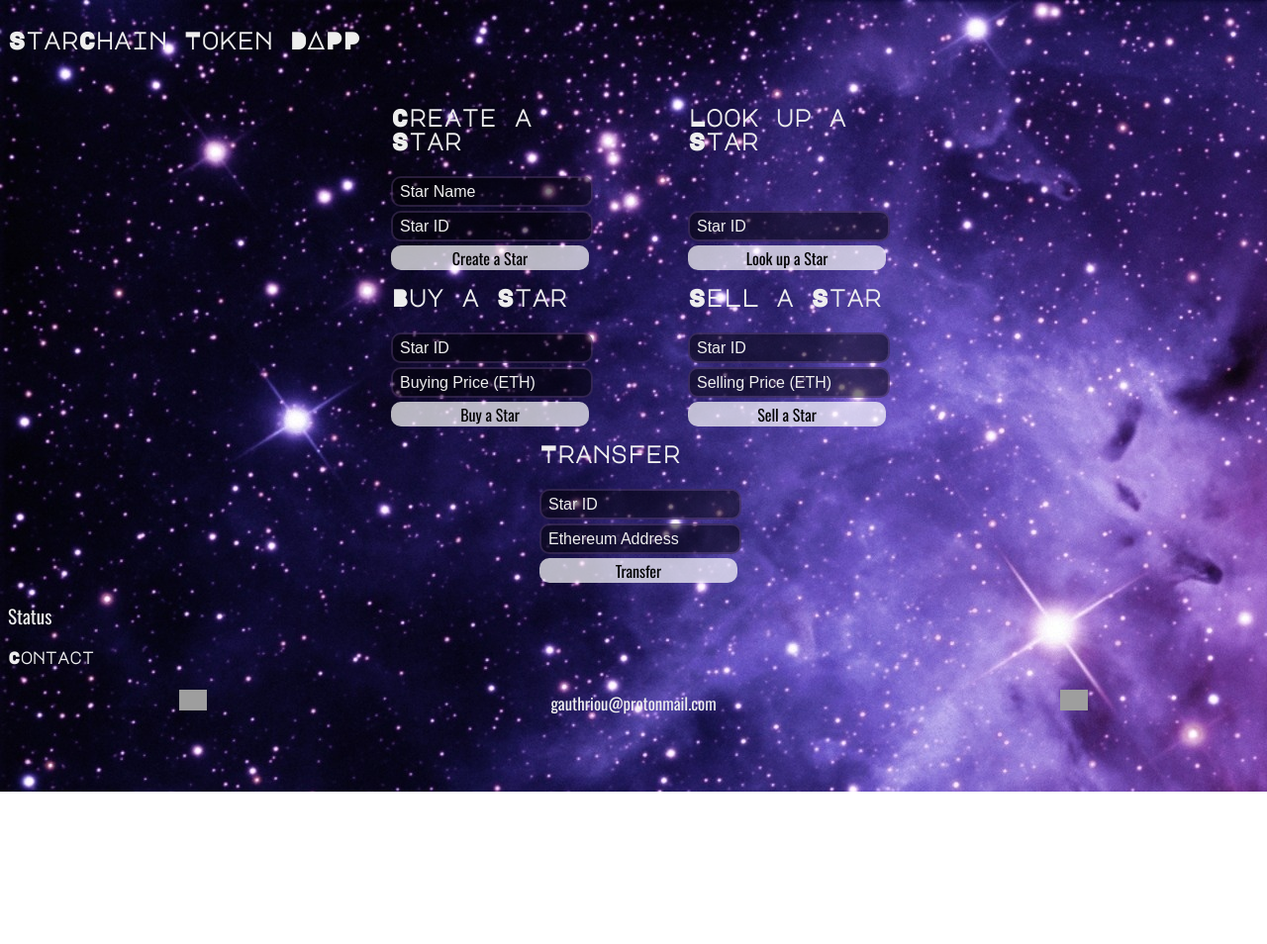
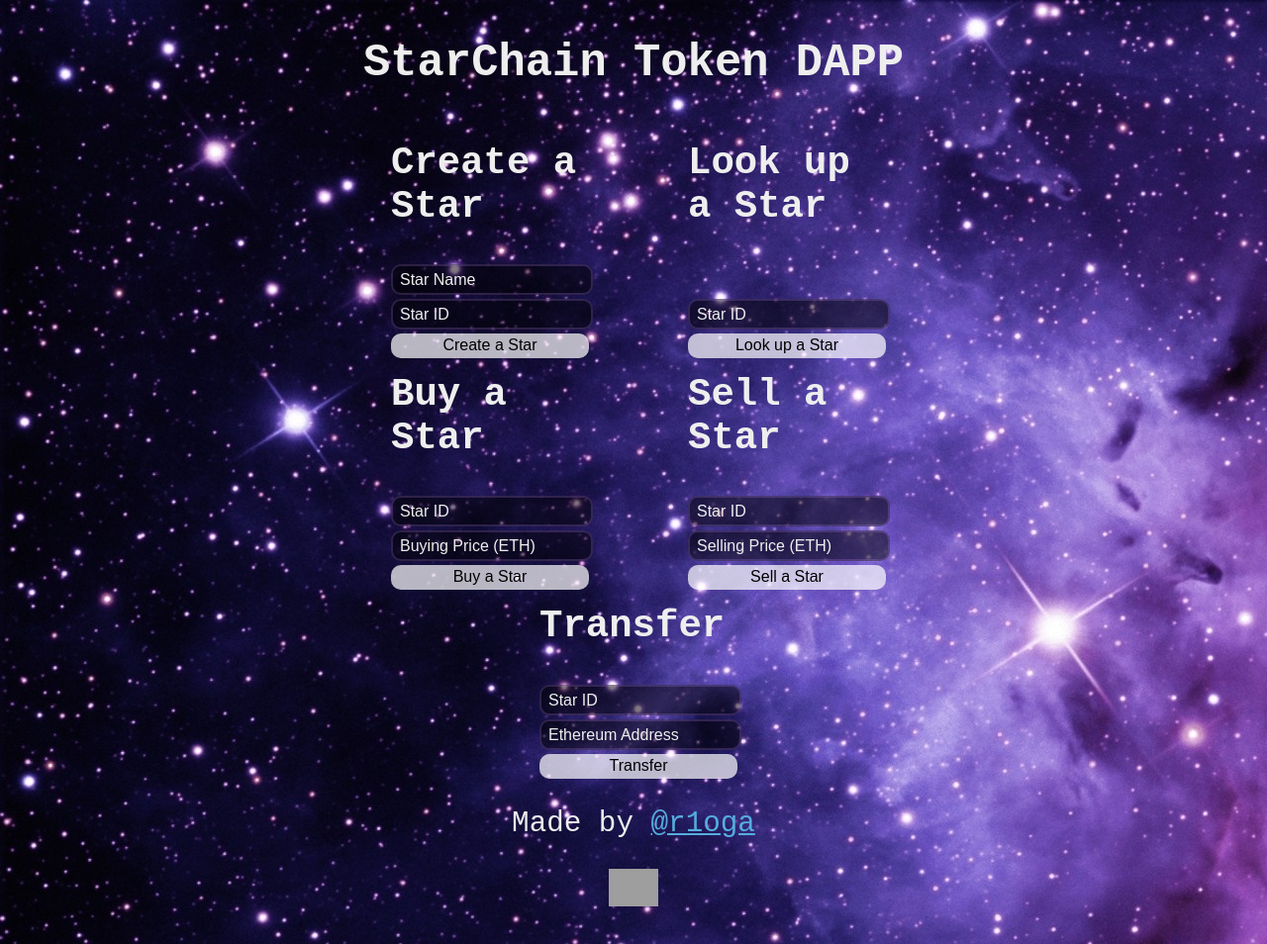
Before and after one commit to Gry0u/starChainV2, a website: page app/src/index.html in a window 1280 px wide. Shown: the whole page at 99% size. Before the commit the page ends 800 px from the top, so only its background shows below. Drawn offline with nearby package versions, Linux system fonts and the light colour scheme; grey boxes are pictures that could not be loaded.

Commit message:
Update footer. Add favicon.

```diff
--- a/app/src/css/index.css
+++ b/app/src/css/index.css
@@ -1,46 +1,15 @@
-header, h2 {
-  font-family: 'Major Mono Display', monospace;
-}
-
 body {
   background: #ffffff url('../img/galaxy_background.jpg');
   color: #eee;
-  font-family: 'Oswald', sans-serif;
+  font-family: monospace;
   height: 100%;
 }
 
-/*  -----------------------Breadcrumb */
-
-.breadcrumb {
-    font-size: 17px;
-    list-style: none;
-    margin: 0;
+nav {
+  text-align: center;
 }
-
-/* Display list items side by side */
-.breadcrumb li {
-    display: inline;
-}
-
-/* Add a slash symbol (/) before/behind each list item */
-.breadcrumb li+li:before {
-    color: black;
-    content: "/\00a0";
-    padding: 8px;
-}
-
-/* Add a color to all links inside the list */
-.breadcrumb li a {
-    color: #eee;
-    text-decoration: none;
-}
-.breadcrumb li a:hover {
-    text-decoration: underline;
-}
-
 /* ------Function forms */
 h2 {
-  font-size: 0.9em;
   margin-top: 15px;
 }
 
@@ -63,7 +32,6 @@ button {
   background: rgba(255, 255, 255, 0.7);
   border: none;
   border-radius: 10px;
-  font-family: 'Oswald', sans-serif;
   margin-top: 2%;
   max-height: 25px;
   min-height: 25px;
@@ -100,22 +68,16 @@ p {
 /*  Footer */
 footer {
   bottom: 0;
+  font-size: 30px;
   position: relative;
-  width: 100%;
+  text-align: center;
 }
 
-.contact_wrapper {
-  padding: 0;
+
+img {
+  max-width: 50px;
 }
 
-.contact img {
-  max-width: 28px;
+a {
+  color: rgb(85, 173, 223);
 }
-
-.contact {
-  font-size: 0.7em;
-}
-
-.contact_title {
-  font-size: 0.7em;
-}
--- a/app/src/css/responsive.css
+++ b/app/src/css/responsive.css
@@ -1,11 +1,6 @@
 body {
   height: 100%;
   overflow-x: hidden;
-}
-
-nav {
-  display: flex;
-  flex-flow: row wrap;
 }
 
 .flexbox {
@@ -23,16 +18,6 @@ nav {
 
 .function > * {
   flex: 1 100%;
-}
-
-.contact_wrapper {
-  display: flex;
-  flex-flow: row nowrap;
-  width: 100%;
-}
-
-.contact {
-  margin: auto;
 }
 
 /* medium screens */
@@ -58,16 +43,21 @@ nav {
   }
 }
 
-/* medium screens */
+/* large screens */
 @media screen and (min-width: 900px) {
   .flexbox {
     width: 600px;
   }
+
+  h1 {
+    font-size: 2em;
+  }
+
   h2 {
-    font-size: 1.4em;
+    font-size: 1.5em;
   }
   footer {
-    font-size: 1.4em;
+    font-size: 1.5em;
   }
   p {
     font-size: 1.2em;
@@ -76,13 +66,18 @@ nav {
 
   /* large screens */
   @media screen and (min-width: 1250px) {
+    h1 {
+      font-size: 3.5em;
+    }
+
     h2 {
-      font-size: 1.5em;
+      font-size: 3em;
     }
+
     footer {
       font-size: 1.5em;
     }
     p {
-      font-size: 1.2em;
+      font-size: 1.5em;
     }
 }
--- a/app/src/index.html
+++ b/app/src/index.html
@@ -4,10 +4,11 @@
   <meta charset="UTF-8">
   <meta name="viewport" content="width=device-width, initial-scale=1.0">
   <meta http-equiv="X-UA-Compatible" content="ie=edge">
-  <title>StarChain DAPP V2 Front End</title>
+  <title>StarChain</title>
   <link href="https://fonts.googleapis.com/css?family=Major+Mono+Display|Oswald" rel="stylesheet">
   <link href='./css/index.css' rel='stylesheet'>
   <link href='./css/responsive.css' rel='stylesheet'>
+  <link rel="icon" type="image/png" href="img/favicon.png">
   <script src="./index.js"></script>
 </head>
 <body>
@@ -15,32 +16,8 @@
     <nav>
       <h1 aria-label="title">StarChain Token DAPP</h1>
     </nav>
-    <!-- <ul class="breadcrumb" aria-label="Breadcrumb" role="navigation">
-      <li>
-        <a href="/">Create</a>
-      </li>
-      <li>
-        <a href="/">Read</a>
-      </li>
-      <li>
-        <a href="/">Buy</a>
-      </li>
-      <li>
-        <a href="/">Sell</a>
-      </li>
-      <li>
-        <a href="/">Swap</a>
-      </li>
-      <li>
-        <a href="/">Transfer</a>
-      </li>
-      <li>
-        <a href="/">Approve</a>
-      </li>
-    </ul> -->
   </header>
   <main>
-    <p id='wallet'></p>
     <ul class="flexbox">
       <li class="function">
           <h2>Create a Star</h2>
@@ -65,19 +42,6 @@
           <input type="text" id="sellPrice" value="Selling Price (ETH)">
           <button id="sellStar" onclick='App.sellStar()'>Sell a Star</button>
       </li>
-      <!-- <li class="function">
-          <h2>Swap Stars</h2>
-          <input type="text" id="starIdSwap1" value="First Star ID">
-          <input type="text" id="starIdSwap2" value="Second Star ID">
-          <button id="swap" onclick='App.swap()'>Swap</button>
-      </li>
-      <li class="function">
-          <h2>Approve</h2>
-          <p>Grant right to the following address to transfer your token</p>
-          <input type="text" id="starIdApprove" value="Star ID">
-          <input type="text" id="address" value="Ethereum Address">
-          <button id="approve" onclick='App.approve()'>Approve</button>
-      </li> -->
       <li class="function">
           <h2>Transfer</h2>
           <input type="text" id="starIdTransfer" value="Star ID">
@@ -86,22 +50,15 @@
       </li>
     </ul>
   </main>
-  <p id="status">Status</p>
   <footer>
-    <h2 class="contact_title">Contact</h2>
-    <ul class="contact_wrapper">
-      <li class='contact'>
-        <a href="https://www.linkedin.com/in/griou">
-          <img src="https://s1.qwant.com/thumbr/0x0/9/e/5e84988b12671be8473e18ead3f63ac7310edb6d949566fac06579abc47f84/LinkedIn-Icon.png?u=https%3A%2F%2Fwww.silversands.co.uk%2Fwp-content%2Fuploads%2FLinkedIn-Icon.png&q=0&b=1&p=0&a=1" alt="linkedin_logo">
+    <p>Made by
+        <a href='https://twitter.com/r1oga'>@r1oga</a>
+      </p>
+      <p>
+        <a href='https://github.com/r1oga/starChainV2'>
+          <img src='https://www.shareicon.net/data/2015/09/15/101512_logo_512x512.png' alt='GitHub logo'/>
         </a>
-      </li>
-      <li class="contact">gauthriou@protonmail.com</li>
-      <li class="contact">
-        <a href="https://github.com/Gry0u">
-          <img src="https://www.shareicon.net/data/2015/09/15/101512_logo_512x512.png" alt="github_logo">
-        </a>
-      </li>
-    </ul>
+      </p>
   </footer>
 </body>
 </html>
```
Also changed, not shown: app/src/img/favicon.png (added), app/src/img/github.png.
